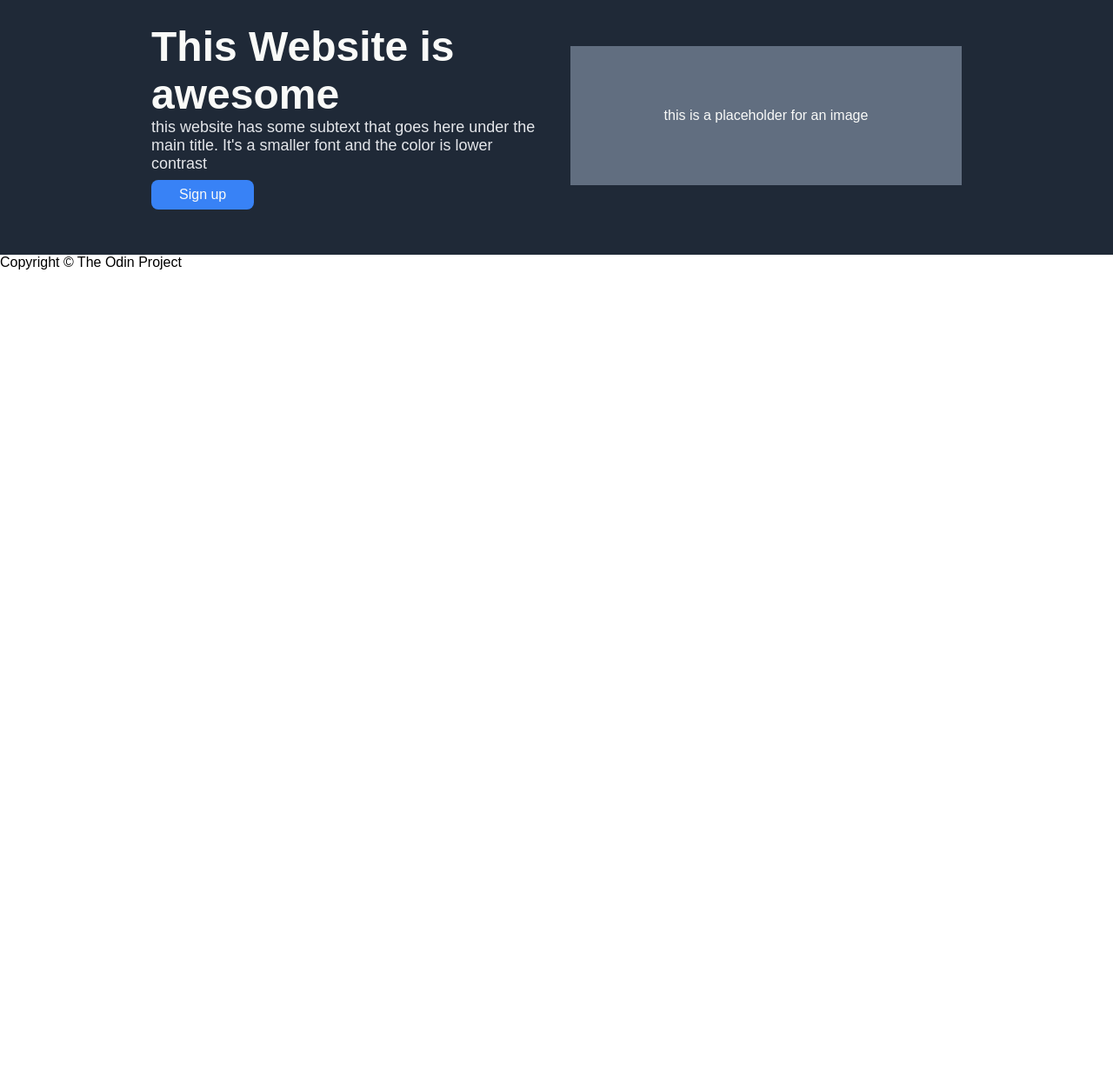
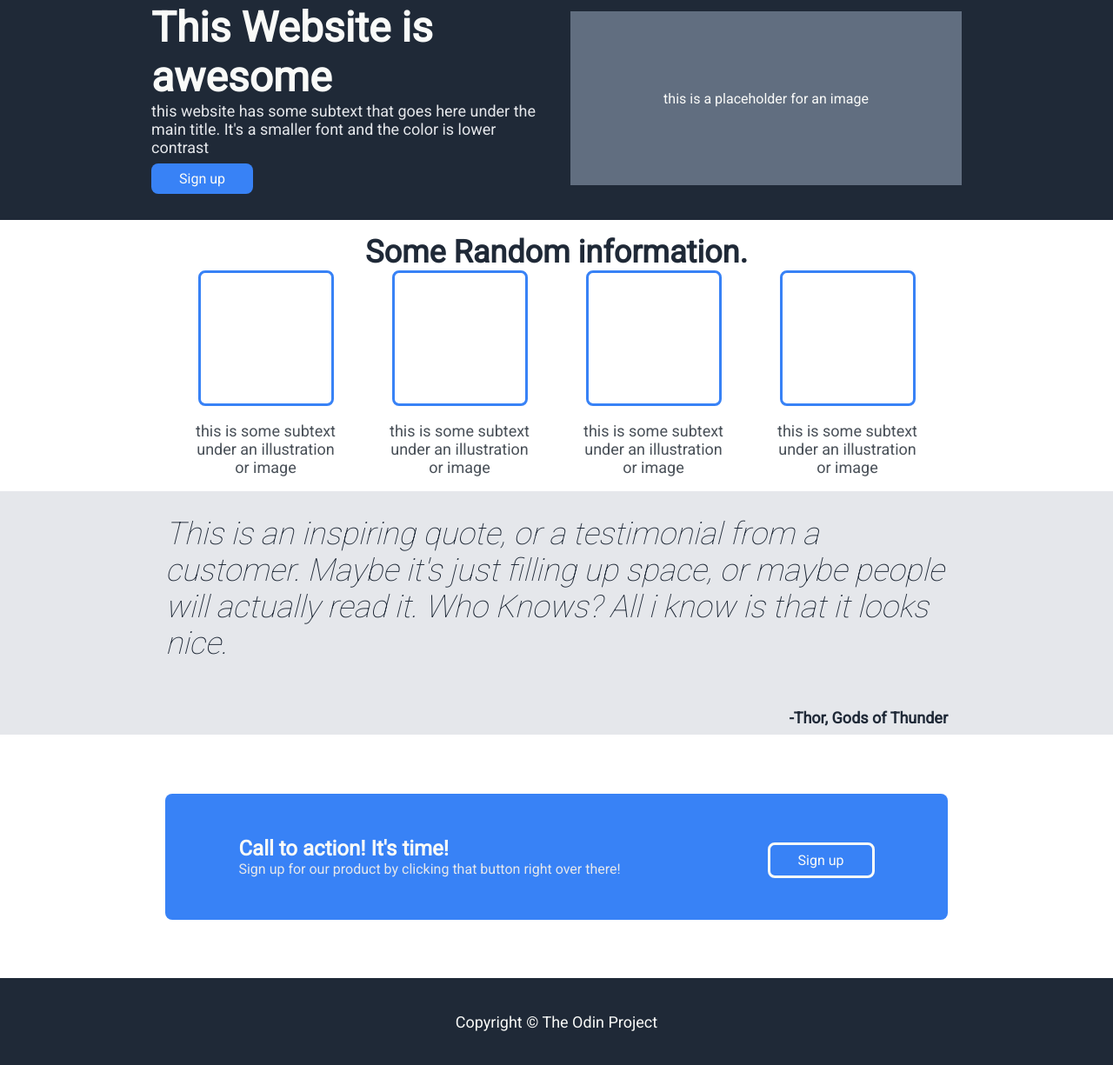
Before and after one commit to JorjoF/Landing_page, a plain HTML site: page index.html in a window 1280 px wide. Shown: the part 87-1312 px from the top of the page at 87% size. Before the commit the page ends 800 px from the top, so only its background shows below. Drawn offline with Linux system fonts and the light colour scheme.

Commit message:
Finished Project

```diff
--- a/index.html
+++ b/index.html
@@ -16,25 +16,54 @@
             <li><a href="#">header link three</a></li>
         </ul>
     </nav>
+    <main>
         <section class="hero">
-        <div class="intro">
+            <div class="hero-intro">
                 <div class="hero-title"> This Website is awesome</div>
                 <div class="hero-subtitle">this website has some subtext that goes here under the main title. It's a smaller font and the color is lower contrast</div>
                 <button class="signup">Sign up</button>
             </div>
-        <div class="img">
+            <div class="hero-img">
                 this is a placeholder for an image
             </div>
         </section>
         <section class="cards">
-        <div></div>
+            <div class="cards-title">Some Random information.</div>
+            <div class="card-holder">
+                <div class = "card">
+                    <div class="card-img"></div>
+                    <p class="card-subtitle">this is some subtext under an illustration or image</p>
+                </div>
+                <div class = "card">
+                    <div class="card-img"></div>
+                    <p class="card-subtitle">this is some subtext under an illustration or image</p>
+                </div>
+                <div class = "card">
+                    <div class="card-img"></div>
+                    <p class="card-subtitle">this is some subtext under an illustration or image</p>
+                </div>
+                <div class = "card">
+                    <div class="card-img"></div>
+                    <p class="card-subtitle">this is some subtext under an illustration or image</p>
+                </div>
+            </div>
         </section>
         <section class="quote">
-        <div></div>
+            <div class="quote-holder">
+                <p class="quote-content">This is an inspiring quote, or a testimonial from a customer. Maybe it's just filling up space, or maybe people will actually read it. Who Knows? All i know is that it looks nice.</p>
+                <p class="quote-author">-Thor, Gods of Thunder</p>
+            </div>
         </section>
         <section class="contact">
-        <div></div>
+            <div class="modal">
+                <div>
+                    <p class="modal-title">Call to action! It's time!</p>
+                    <p class="modal-subtitle">Sign up for our product by clicking that button right over there!</p>
+                </div>
+                <button class="signup contact-button">Sign up</button>
+            </div>
         </section>
+    </main>
     <footer class="footer"> Copyright © The Odin Project</footer>
 </body>
 </html>
--- a/style.css
+++ b/style.css
@@ -9,20 +9,26 @@
     qoute text: 36px light italic #1f2937
 */
 
-*{
-    font-family: Arial, Helvetica, sans-serif;
+@import url('https://fonts.googleapis.com/css2?family=Roboto:wght@100;400&display=swap');
+html{
+    font-family: 'roboto';
+    position: relative;
+    min-height: 100%;
 }
 
 body{
     display: flex;
-    margin: 0;
+    margin: 0 0 ;
     padding: 0;
+    height: 100%;
     flex-direction: column;
+    justify-content: end;
 }
 
+.header, .footer{
+    background-color: #1F2937;
+}
 .header{
-
-    background-color: #1F2937;
     display: flex;
     align-items: center;
     justify-content: space-between;
@@ -45,23 +51,23 @@ body{
     display: flex;
     justify-content: center;
     align-items: center;
-    height: 40vh;
+    height: 35vh;
     background-color: #1F2937;
 
 }
 
-.intro, .img{
+.hero-intro, .hero-img{
  width: 450px;
  margin: 32px 16px;
 }
 
-.img{
+.hero-img{
     display: flex;
     justify-content: center;
     align-items: center;
     color: #F9FAF8;
     background-color: #616e80;
-    height: 20vh;
+    height: 200px;
 }
 
 
@@ -82,9 +88,117 @@ body{
     padding: 8px 32px;
     border-radius: 8px;
     margin-top: 8px;
+}
+
+.cards{
+    padding: 16px;
+    display: flex;
+    flex-direction: column;
+    align-items: center;
+
+    justify-content: space-around;
+    height: 35vh;
+
+}
+.cards-title{
+    font-size: 36px;
+    font-weight: bolder;
+    color: #1F2937;
+}
+.card-holder{
+    display: flex;
+    gap: 48px;
+}
+.card{
+    display: flex;
+    flex-direction: column;
+    align-items: center;
+    width: 175px;
+}
+
+.card-img{
+    width: 150px;
+    height: 150px;
+    border-style: solid;
+    border-radius: 8px;
+    border-color: #3882F6;
+}
+.card-subtitle{
+    font-size: 18px;
+    text-align: center;
+    word-wrap: break-word;
+    color: #495058;
+}
+
+.quote{
+    display: flex;
+    flex-direction: column;
+    height: 35vh;
+    align-items: center;
+    justify-content: center;
+    background-color: #E5E7EB;
+}
+
+.quote-holder{
+    display: flex;
+    flex-direction: column;
+    align-items: flex-end;
+    width: 900px;
+}
+
+.quote-content{
+    font-size: 36px;
+    font-weight: lighter;
+    font-style: italic;
+    color: #1F2937;
+}
+.quote-author{
+    font-size: 18px;
+    font-weight: bolder;
+    color: #1F2937;
 
 }
 
+.contact{
+    display: flex;
+    flex-direction: column;
+    justify-content: center;
+    align-items: center;
+    height: 35vh;
+}
+.modal{
+    display: flex;
+    align-items: center;
+    padding: 48px 0;
+    border-radius: 8px;
+    background-color: #3882F6;
+    width: 900px;
+    justify-content: space-around;
+}
+.modal-title, .modal-subtitle{
+    margin: 0;
+}
+.modal-title{
+    font-size: 24px;
+    font-weight: bolder;
+    color: #F9FAF8;
+}
+
+.modal-subtitle{
+    color: #E5E7EB;
+}
+.signup.contact-button{
+    border-style: solid;
+    border-color: #F9FAF8;
+}
+
+.footer{
+    display: flex;
+    justify-content: center;
+    color: #F9FaF8;
+    align-items: center;
+    font-size: 18px;
+}
 ul{
     list-style: none;
     padding: 0;
@@ -106,3 +220,11 @@ button{
     cursor: pointer;
     outline: inherit;
 }
+
+footer{
+    left: 0;
+    bottom: 0;
+    height: 100px;
+    width: 100%;
+    overflow: hidden;
+}
```
Lines whose indentation alone changed are shown as unchanged.
